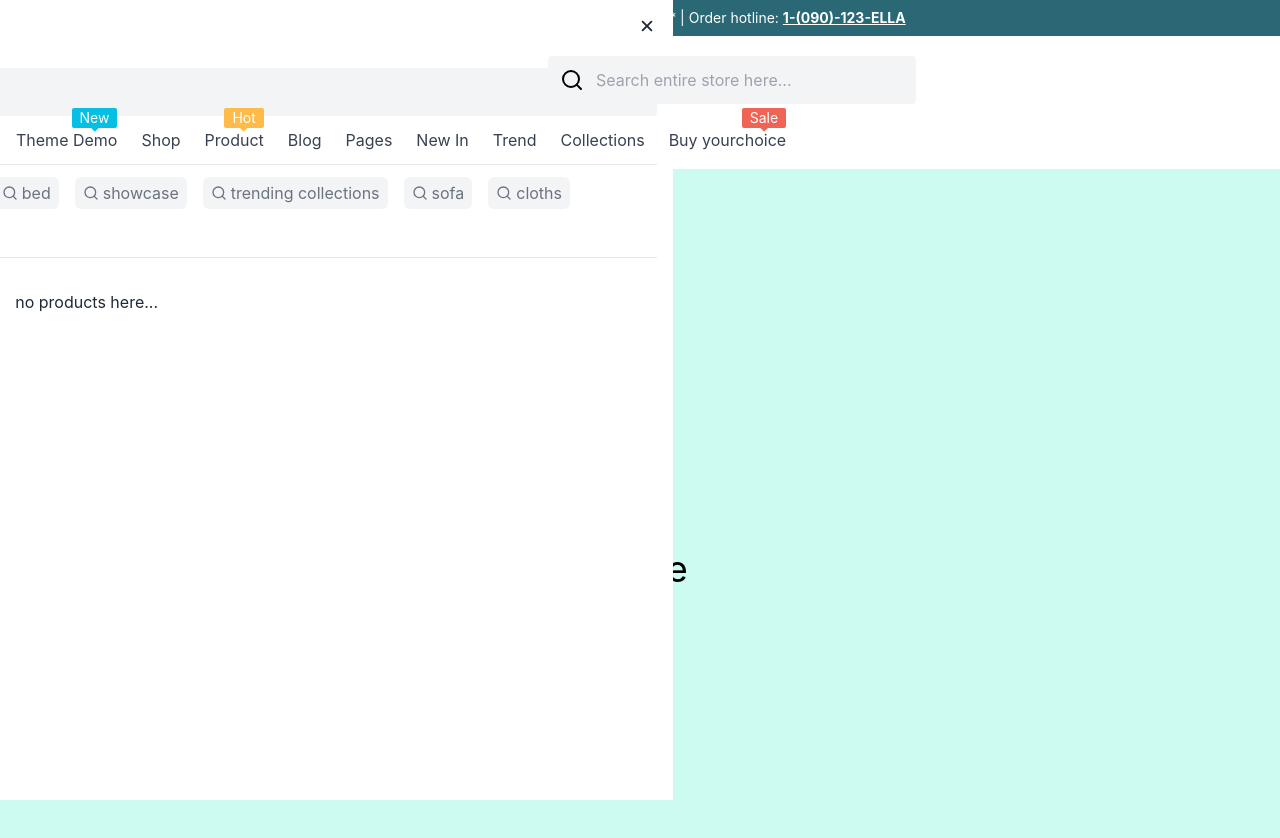
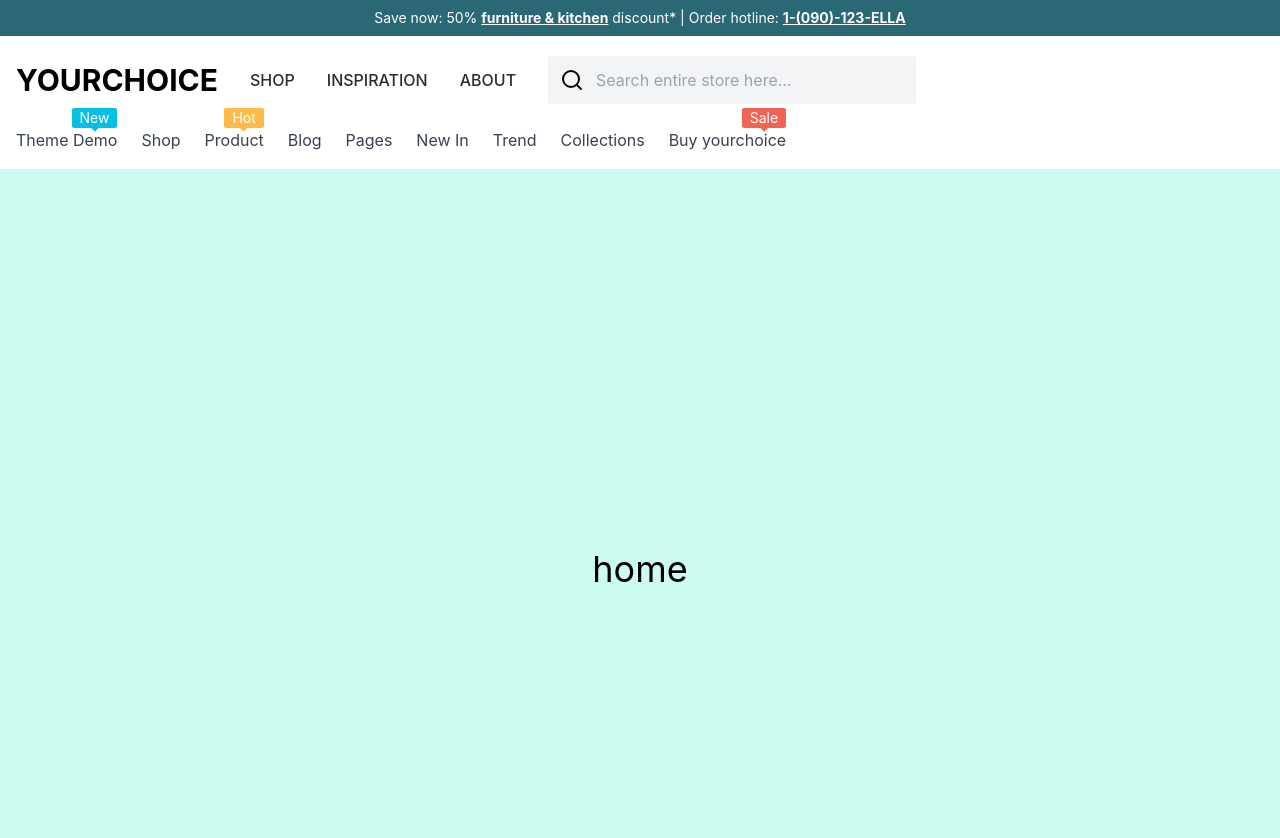
Before and after one commit to dodotechbd/yourchoice, a React (Create React App) app: page / in a window 1280 px wide. Shown: the top 838 px of the page. Built offline with nearby package versions, Linux system fonts and the light colour scheme.

Commit message:
responsive issues fixed

```diff
--- a/src/Pages/Shared/Navbar/NavSearch.jsx
+++ b/src/Pages/Shared/Navbar/NavSearch.jsx
@@ -25,10 +25,10 @@ const NavSearch = ({ search, closeSearch }) => {
         }}
         className={`${
           !search && "hidden"
-        } fixed top-0 left-0 bg-black/50 w-full h-full`}
+        } fixed top-0 lg:hidden left-0 bg-black/50 w-full h-full`}
       />
       <div
-        className={`fixed top-0 left-0 duration-700 text-gray-800 w-11/12 h-full bg-white ${
+        className={`fixed top-0 left-0 lg:hidden duration-700 text-gray-800 w-11/12 h-full bg-white ${
           search ? "left-0" : "left-[-500px]"
         }`}
       >
--- a/src/Pages/Shared/Navbar/SubNav.jsx
+++ b/src/Pages/Shared/Navbar/SubNav.jsx
@@ -31,7 +31,7 @@ const SubNav = ({ menu, closeMenu }) => {
         }}
         className={`${
           !menu && "hidden"
-        } fixed top-0 left-0 bg-black/50 w-full h-full`}
+        } fixed top-0 lg:hidden left-0 bg-black/50 w-full h-full`}
       />
       <div
         className={`fixed z-10 overflow-auto lg:hidden bg-white duration-700 text-gray-800 w-11/12 h-full top-0 ${
```
